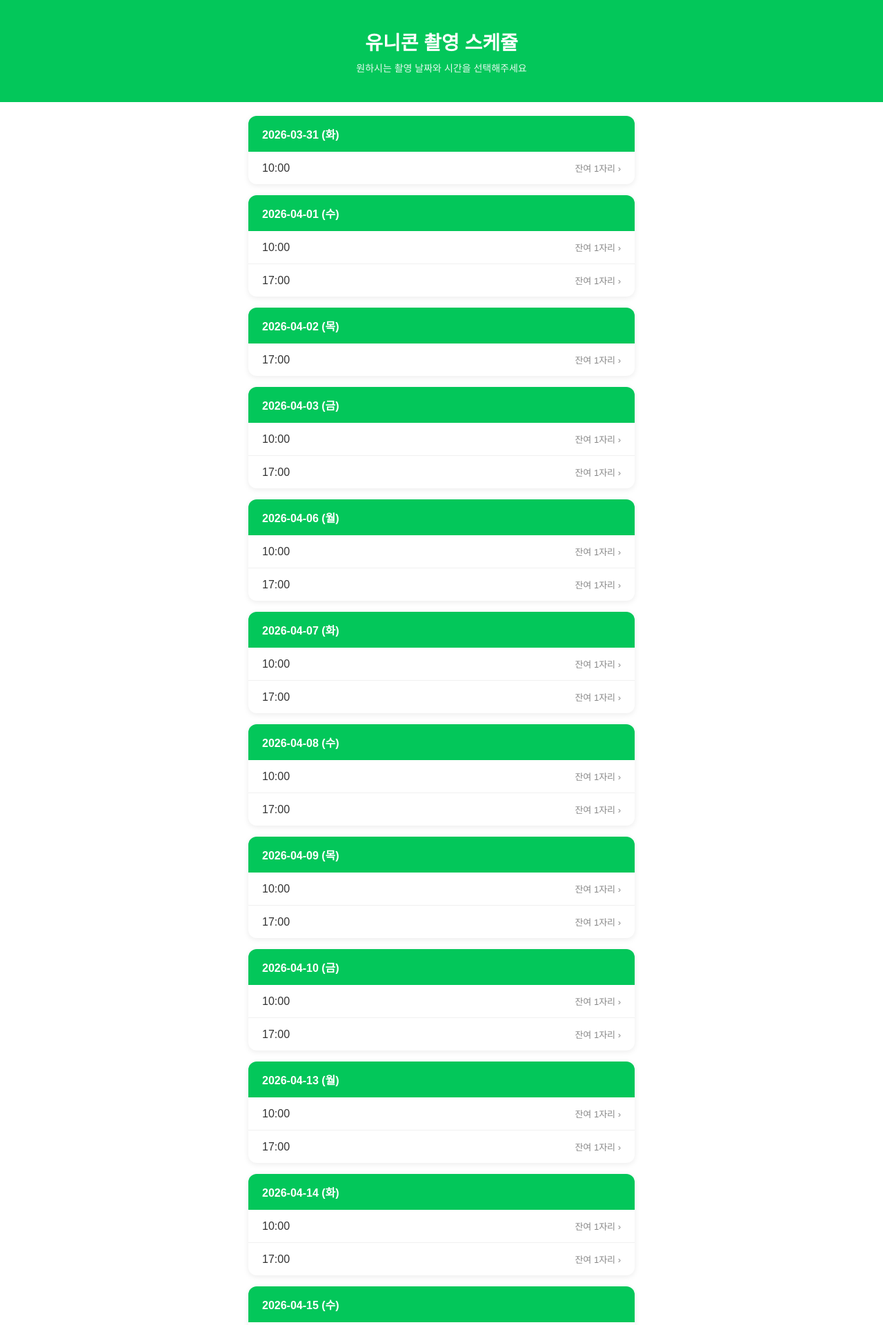
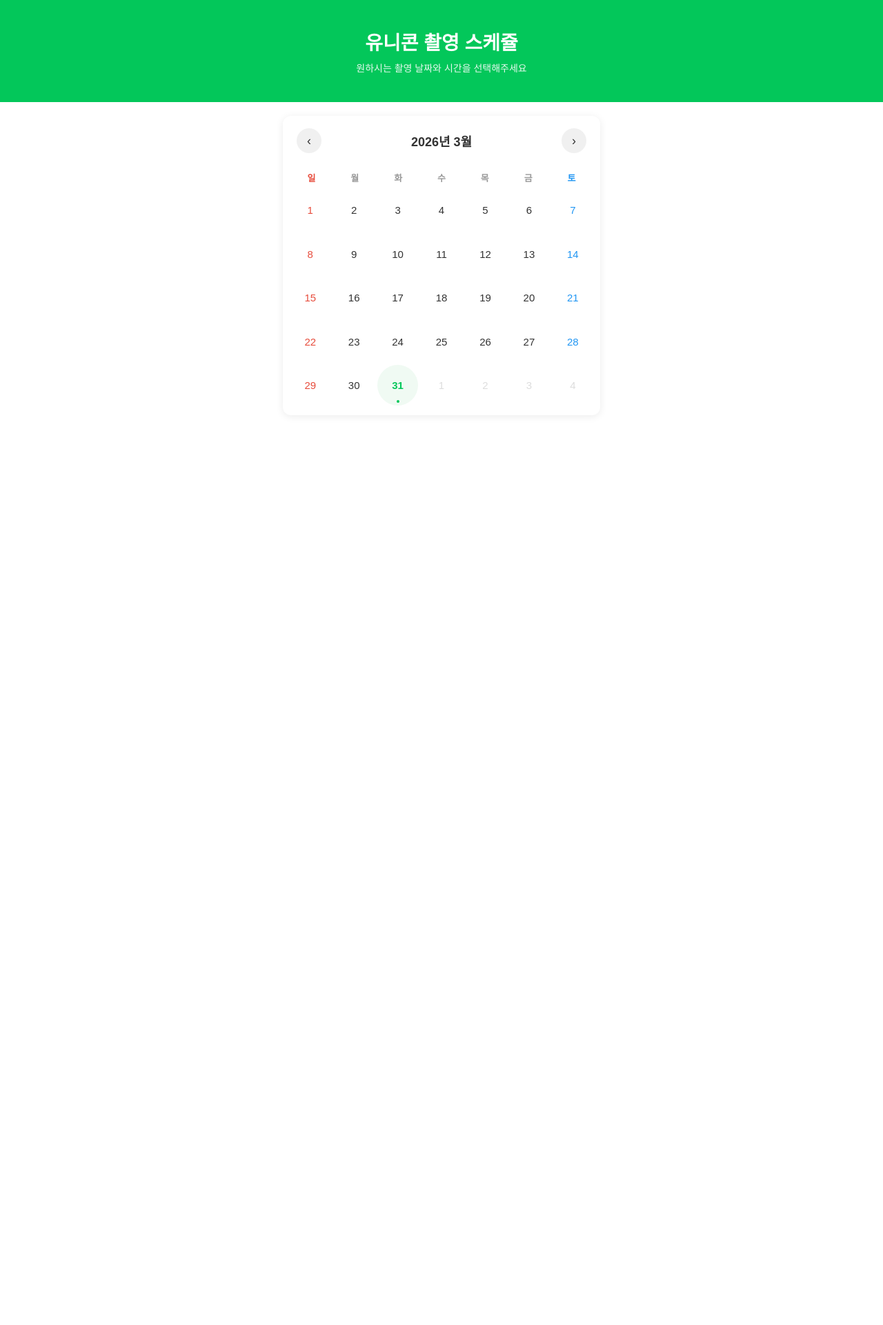
Before and after one commit to gongtal/unicorn-schedule, a Flask app: page / in a window 1280 px wide. Shown: the top 1921 px of the page at 69% size. After the commit the page ends 588 px from the top, so only its background shows below. Run offline with Flask 3, Linux system fonts and the light colour scheme; data comes from the database, SQL or seed files in the repository.

Commit message:
수강생 페이지 캘린더 UI로 변경

```diff
--- a/app.py
+++ b/app.py
@@ -61,16 +61,20 @@ def index():
     ''').fetchall()
     conn.close()
 
-    dates = {}
+    import json
+    schedule_data = {}
     for r in rows:
         d = r['date']
-        dt = datetime.strptime(d, '%Y-%m-%d')
-        label = f"{d} ({WEEKDAY_NAMES[dt.weekday()]})"
-        if label not in dates:
-            dates[label] = []
-        dates[label].append({'id': r['id'], 'time': r['time'],
-                             'remaining': r['max_slots'] - r['booked']})
-    return render_template('index.html', dates=dates)
+        if d not in schedule_data:
+            schedule_data[d] = []
+        schedule_data[d].append({
+            'id': r['id'],
+            'time': r['time'],
+            'remaining': r['max_slots'] - r['booked']
+        })
+    return render_template('index.html',
+                           schedule_json=json.dumps(schedule_data, ensure_ascii=False),
+                           has_dates=len(schedule_data) > 0)
 
 
 @app.route('/book', methods=['POST'])
--- a/templates/index.html
+++ b/templates/index.html
@@ -10,25 +10,51 @@
         .header { background: #03C75A; color: #fff; text-align: center; padding: 40px 20px; }
         .header h1 { font-size: 28px; margin-bottom: 8px; }
         .header p { font-size: 14px; opacity: 0.9; }
-        .container { max-width: 600px; margin: 0 auto; padding: 20px; }
+        .container { max-width: 500px; margin: 0 auto; padding: 20px; }
 
-        .date-group { background: #fff; border-radius: 12px; margin-bottom: 16px; overflow: hidden; box-shadow: 0 2px 8px rgba(0,0,0,0.08); }
-        .date-header { background: #03C75A; color: #fff; padding: 14px 20px; font-size: 16px; font-weight: 600; }
-        .time-slot { display: flex; align-items: center; justify-content: space-between; padding: 14px 20px; border-bottom: 1px solid #f0f0f0; cursor: pointer; transition: all 0.2s; }
-        .time-slot:hover { background: #f0faf3; }
-        .time-slot:last-child { border-bottom: none; }
-        .time-slot .time { font-size: 16px; font-weight: 500; }
-        .time-slot .remaining { font-size: 13px; color: #888; }
-        .time-slot .arrow { color: #ccc; font-size: 18px; }
+        /* 캘린더 */
+        .calendar { background: #fff; border-radius: 12px; box-shadow: 0 2px 12px rgba(0,0,0,0.08); overflow: hidden; }
+        .cal-header { display: flex; align-items: center; justify-content: space-between; padding: 18px 20px; }
+        .cal-header .month { font-size: 18px; font-weight: 700; }
+        .cal-header button { width: 36px; height: 36px; border: none; background: #f0f0f0; border-radius: 50%; font-size: 18px; cursor: pointer; color: #333; display: flex; align-items: center; justify-content: center; transition: background 0.2s; }
+        .cal-header button:hover { background: #e0e0e0; }
 
-        .empty { text-align: center; padding: 60px 20px; color: #888; font-size: 16px; }
+        .cal-weekdays { display: grid; grid-template-columns: repeat(7, 1fr); text-align: center; padding: 0 10px; }
+        .cal-weekdays span { font-size: 13px; font-weight: 600; color: #999; padding: 8px 0; }
+        .cal-weekdays span:first-child { color: #e74c3c; }
+        .cal-weekdays span:last-child { color: #2196F3; }
 
-        /* 모달 공통 */
+        .cal-days { display: grid; grid-template-columns: repeat(7, 1fr); padding: 0 10px 14px; gap: 4px; }
+        .cal-day { aspect-ratio: 1; display: flex; align-items: center; justify-content: center; font-size: 15px; border-radius: 50%; cursor: default; position: relative; }
+        .cal-day.other-month { color: #ddd; }
+        .cal-day.today { font-weight: 700; }
+        .cal-day.today::after { content: ''; position: absolute; bottom: 4px; width: 4px; height: 4px; border-radius: 50%; background: #03C75A; }
+        .cal-day.available { cursor: pointer; font-weight: 600; color: #03C75A; background: #f0faf3; }
+        .cal-day.available:hover { background: #03C75A; color: #fff; }
+        .cal-day.selected { background: #03C75A; color: #fff; }
+        .cal-day.sunday { color: #e74c3c; }
+        .cal-day.saturday { color: #2196F3; }
+        .cal-day.available.sunday, .cal-day.available.saturday { color: #03C75A; }
+        .cal-day.available.sunday:hover, .cal-day.available.saturday:hover,
+        .cal-day.selected.sunday, .cal-day.selected.saturday { color: #fff; }
+
+        /* 시간 선택 */
+        .time-section { margin-top: 16px; background: #fff; border-radius: 12px; box-shadow: 0 2px 12px rgba(0,0,0,0.08); overflow: hidden; display: none; }
+        .time-section.active { display: block; }
+        .time-section .title { padding: 16px 20px; font-size: 15px; font-weight: 600; color: #333; border-bottom: 1px solid #f0f0f0; }
+        .time-section .title span { color: #03C75A; }
+        .time-list { padding: 8px; }
+        .time-item { display: flex; align-items: center; justify-content: space-between; padding: 14px 16px; margin: 4px 0; border-radius: 8px; cursor: pointer; transition: all 0.2s; }
+        .time-item:hover { background: #f0faf3; }
+        .time-item .t { font-size: 16px; font-weight: 500; }
+        .time-item .r { font-size: 13px; color: #888; }
+
+        .empty { text-align: center; padding: 40px 20px; color: #999; font-size: 15px; margin-top: 16px; }
+
+        /* 모달 */
         .modal-overlay { display: none; position: fixed; top: 0; left: 0; width: 100%; height: 100%; background: rgba(0,0,0,0.5); z-index: 100; align-items: center; justify-content: center; }
         .modal-overlay.active { display: flex; }
         .modal { background: #fff; border-radius: 16px; padding: 32px; max-width: 440px; width: 90%; }
-
-        /* 신청 모달 (step1) */
         .modal .selected-info { background: #f0faf3; padding: 14px 16px; border-radius: 8px; margin-bottom: 20px; font-size: 14px; line-height: 1.6; }
         .modal .selected-info strong { color: #03C75A; }
         .modal h3 { font-size: 20px; margin-bottom: 20px; color: #333; text-align: center; }
@@ -36,12 +62,10 @@
         .modal .form-group label { display: block; font-size: 14px; margin-bottom: 6px; font-weight: 500; }
         .modal .form-group input { width: 100%; padding: 12px; border: 1px solid #ddd; border-radius: 8px; font-size: 15px; }
         .modal .form-group input:focus { outline: none; border-color: #03C75A; box-shadow: 0 0 0 3px rgba(3,199,90,0.1); }
-        .modal .btn-submit { width: 100%; padding: 14px; background: #03C75A; color: #fff; border: none; border-radius: 8px; font-size: 16px; font-weight: 600; cursor: pointer; margin-top: 8px; transition: background 0.2s; }
+        .modal .btn-submit { width: 100%; padding: 14px; background: #03C75A; color: #fff; border: none; border-radius: 8px; font-size: 16px; font-weight: 600; cursor: pointer; margin-top: 8px; }
         .modal .btn-submit:hover { background: #02b350; }
         .modal .btn-submit:disabled { background: #ccc; cursor: not-allowed; }
         .modal .btn-back { width: 100%; padding: 12px; background: none; border: none; color: #888; font-size: 14px; cursor: pointer; margin-top: 8px; }
-
-        /* 확인 모달 (step2) */
         .modal .info { text-align: left; background: #f0faf3; padding: 16px; border-radius: 8px; margin-bottom: 16px; line-height: 1.8; font-size: 14px; }
         .modal .info strong { color: #03C75A; }
         .modal .warning { color: #e74c3c; font-size: 14px; margin-bottom: 20px; font-weight: 500; text-align: center; }
@@ -58,24 +82,29 @@
     </div>
 
     <div class="container">
-        {% if dates %}
-            {% for date, slots in dates.items() %}
-            <div class="date-group">
-                <div class="date-header">{{ date }}</div>
-                {% for slot in slots %}
-                <div class="time-slot" onclick="openBooking('{{ slot.id }}', '{{ date }}', '{{ slot.time }}')">
-                    <span class="time">{{ slot.time }}</span>
-                    <span class="remaining">잔여 {{ slot.remaining }}자리 ›</span>
-                </div>
-                {% endfor %}
+        <div class="calendar">
+            <div class="cal-header">
+                <button onclick="changeMonth(-1)">&#8249;</button>
+                <span class="month" id="calMonth"></span>
+                <button onclick="changeMonth(1)">&#8250;</button>
             </div>
-            {% endfor %}
-        {% else %}
+            <div class="cal-weekdays">
+                <span>일</span><span>월</span><span>화</span><span>수</span><span>목</span><span>금</span><span>토</span>
+            </div>
+            <div class="cal-days" id="calDays"></div>
+        </div>
+
+        <div class="time-section" id="timeSection">
+            <div class="title"><span id="selectedDateLabel"></span> 촬영 가능 시간</div>
+            <div class="time-list" id="timeList"></div>
+        </div>
+
+        {% if not has_dates %}
         <div class="empty">현재 예약 가능한 촬영 일정이 없습니다.</div>
         {% endif %}
     </div>
 
-    <!-- Step 1: 이름/전화번호 입력 모달 -->
+    <!-- Step 1: 이름/전화번호 입력 -->
     <div class="modal-overlay" id="bookingModal">
         <div class="modal">
             <h3>촬영 신청</h3>
@@ -96,7 +125,7 @@
         </div>
     </div>
 
-    <!-- Step 2: 최종 확인 모달 -->
+    <!-- Step 2: 최종 확인 -->
     <div class="modal-overlay" id="confirmModal">
         <div class="modal">
             <h3>촬영 신청 확인</h3>
@@ -116,9 +145,85 @@
     </div>
 
     <script>
-        let selectedId = null;
-        let selectedDate = '';
-        let selectedTime = '';
+        const scheduleData = {{ schedule_json | safe }};
+        const weekNames = ['일', '월', '화', '수', '목', '금', '토'];
+        let currentYear, currentMonth;
+        let selectedId = null, selectedDate = '', selectedTime = '';
+
+        const today = new Date();
+        currentYear = today.getFullYear();
+        currentMonth = today.getMonth();
+
+        function renderCalendar() {
+            const monthEl = document.getElementById('calMonth');
+            const daysEl = document.getElementById('calDays');
+            monthEl.textContent = `${currentYear}년 ${currentMonth + 1}월`;
+
+            const firstDay = new Date(currentYear, currentMonth, 1).getDay();
+            const lastDate = new Date(currentYear, currentMonth + 1, 0).getDate();
+            const prevLastDate = new Date(currentYear, currentMonth, 0).getDate();
+
+            let html = '';
+
+            // 이전 달
+            for (let i = firstDay - 1; i >= 0; i--) {
+                html += `<div class="cal-day other-month">${prevLastDate - i}</div>`;
+            }
+
+            // 이번 달
+            for (let d = 1; d <= lastDate; d++) {
+                const dateStr = `${currentYear}-${String(currentMonth + 1).padStart(2, '0')}-${String(d).padStart(2, '0')}`;
+                const dow = new Date(currentYear, currentMonth, d).getDay();
+                let cls = 'cal-day';
+                if (dow === 0) cls += ' sunday';
+                if (dow === 6) cls += ' saturday';
+                if (currentYear === today.getFullYear() && currentMonth === today.getMonth() && d === today.getDate()) cls += ' today';
+                if (scheduleData[dateStr]) {
+                    cls += ' available';
+                    html += `<div class="${cls}" onclick="selectDate('${dateStr}')" data-date="${dateStr}">${d}</div>`;
+                } else {
+                    html += `<div class="${cls}">${d}</div>`;
+                }
+            }
+
+            // 다음 달
+            const totalCells = firstDay + lastDate;
+            const remaining = totalCells % 7 === 0 ? 0 : 7 - (totalCells % 7);
+            for (let i = 1; i <= remaining; i++) {
+                html += `<div class="cal-day other-month">${i}</div>`;
+            }
+
+            daysEl.innerHTML = html;
+        }
+
+        function changeMonth(dir) {
+            currentMonth += dir;
+            if (currentMonth < 0) { currentMonth = 11; currentYear--; }
+            if (currentMonth > 11) { currentMonth = 0; currentYear++; }
+            renderCalendar();
+            document.getElementById('timeSection').classList.remove('active');
+        }
+
+        function selectDate(dateStr) {
+            // 선택 표시
+            document.querySelectorAll('.cal-day').forEach(el => el.classList.remove('selected'));
+            document.querySelector(`.cal-day[data-date="${dateStr}"]`)?.classList.add('selected');
+
+            const dt = new Date(dateStr);
+            const label = `${dateStr} (${weekNames[dt.getDay()]})`;
+            document.getElementById('selectedDateLabel').textContent = label;
+
+            const slots = scheduleData[dateStr];
+            const listEl = document.getElementById('timeList');
+            listEl.innerHTML = slots.map(s =>
+                `<div class="time-item" onclick="openBooking('${s.id}', '${label}', '${s.time}')">
+                    <span class="t">${s.time}</span>
+                    <span class="r">잔여 ${s.remaining}자리 ›</span>
+                </div>`
+            ).join('');
+
+            document.getElementById('timeSection').classList.add('active');
+        }
 
         function openBooking(id, date, time) {
             selectedId = id;
@@ -163,13 +268,11 @@
             const form = document.createElement('form');
             form.method = 'POST';
             form.action = '/book';
-
             const fields = {
                 schedule_id: selectedId,
                 name: document.getElementById('name').value.trim(),
                 phone: document.getElementById('phone').value.trim()
             };
-
             for (const [k, v] of Object.entries(fields)) {
                 const input = document.createElement('input');
                 input.type = 'hidden';
@@ -177,10 +280,11 @@
                 input.value = v;
                 form.appendChild(input);
             }
-
             document.body.appendChild(form);
             form.submit();
         }
+
+        renderCalendar();
     </script>
 </body>
 </html>
```
